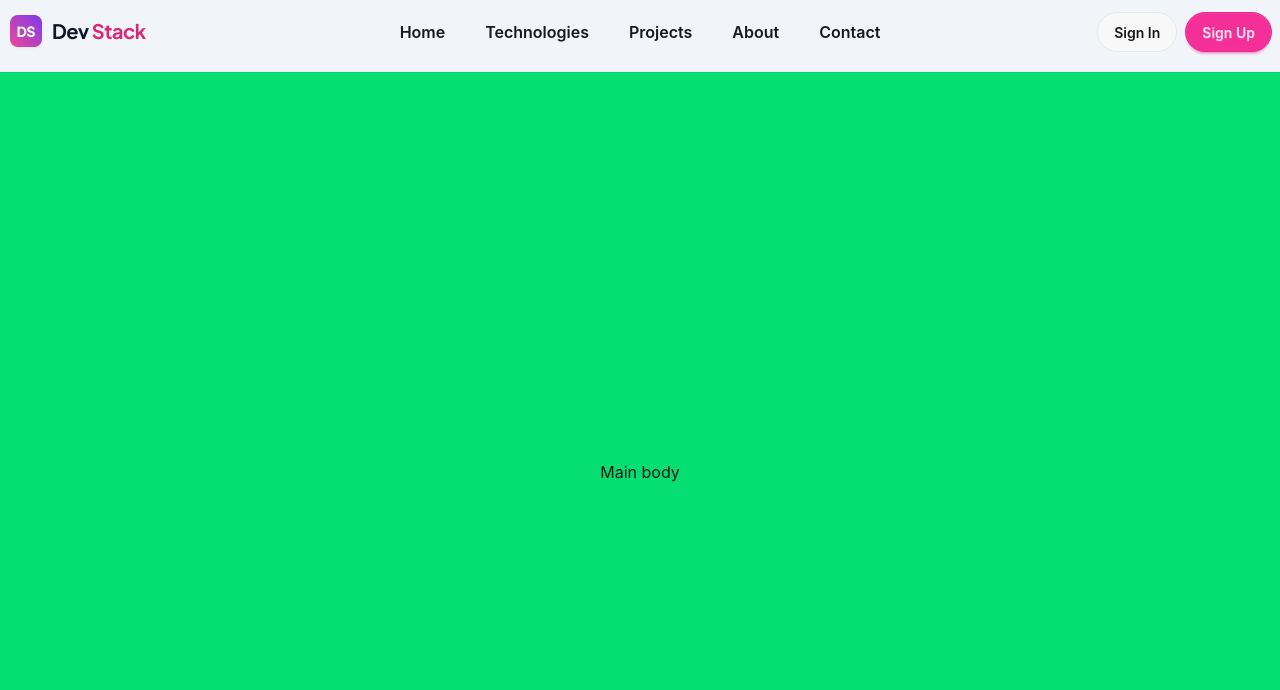
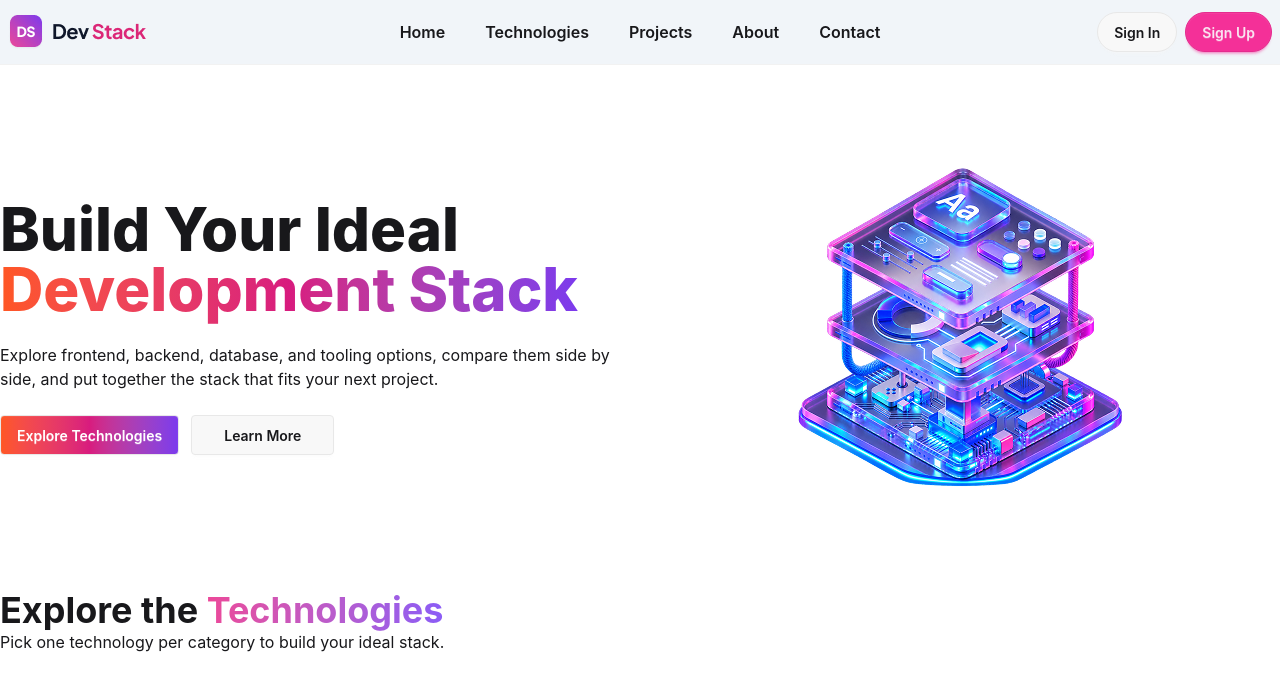
Before and after one commit to TanvirRahman888/DevStack, a React (Vite) app: page / in a window 1280 px wide. Shown: the top 690 px of the page. Built offline with nearby package versions, Linux system fonts and the light colour scheme.

Commit message:
Navbar and Hero Section

```diff
--- a/src/App.tsx
+++ b/src/App.tsx
@@ -1,12 +1,14 @@
 import "./App.css";
-import Body from "./Components/Body/Body";
+import Hero from "./Components/Hero/Hero";
 import Navbar from "./Components/Navbar/Navbar";
+import Technologies from "./Components/Technologies/Technologies";
 
 function App() {
   return (
     <>
       <Navbar/>
-      <Body/>
+      <Hero/>
+      <Technologies/>
     </>
   );
 }
--- a/src/Components/Body/Body.tsx
+++ /dev/null
@@ -1,11 +0,0 @@
-
-
-const Body = () => {
-    return (
-        <div className="h-screen container mx-auto flex justify-center items-center bg-green-400 mt-18">
-            <h1>Main body</h1>
-        </div>
-    );
-};
-
-export default Body;
--- /dev/null
+++ b/src/Components/Hero/Hero.tsx
@@ -0,0 +1,34 @@
+import bannerImage from "../../assets/banner-stack.png";
+const Hero = () => {
+  return (
+    <div>
+      <div className="container mt-16 mx-auto flex flex-col md:flex-row justify-between items-center">
+        <div className="lg:w-1/2 flex flex-col gap-6 text-center md:text-left">
+          <h2 className="font-extrabold text-3xl md:text-6xl">
+            Build Your Ideal <br />
+            <span className="bg-linear-to-r from-[#FF5722] via-[#D81B7E] to-[#7C3AED] bg-clip-text text-transparent">
+              Development Stack
+            </span>
+          </h2>
+          <p>
+            Explore frontend, backend, database, and tooling options, compare
+            them side by side, and put together the stack that fits your next
+            project.
+          </p>
+          <div className="flex justify-center md:justify-start gap-3 lg:w-1/2">
+            <button className="btn bg-linear-to-r from-[#FF5722] via-[#D81B7E] to-[#7C3AED] text-white font-semibold">
+              Explore Technologies
+            </button>
+            <button className="btn font-semibold px-8">Learn More</button>
+          </div>
+        </div>
+        <div className="">
+          <img src={bannerImage} alt="" className="" />
+        </div>
+        <hr />
+      </div>
+    </div>
+  );
+};
+
+export default Hero;
--- a/src/Components/Navbar/Navbar.tsx
+++ b/src/Components/Navbar/Navbar.tsx
@@ -1,7 +1,7 @@
 import logo from "../../assets/logo-text.png"
 const Navbar = () => {
   return (
-    <div className="w-full h-18 bg-[#F1F5F9] fixed shadow-2xs top-0">
+    <div className="w-full h-16 bg-[#F1F5F9] fixed shadow-2xs top-0">
       <div className="lg:container mx-auto max-lg:collapse lg:mb-48  w-full">
         <input id="navbar-1-toggle" className="peer hidden" type="checkbox" />
         <label
--- /dev/null
+++ b/src/Components/Technologies/Technologies.tsx
@@ -0,0 +1,11 @@
+
+const Technologies = () => {
+    return (
+        <div className="container mx-auto mt-0 md:mt-5 lg:mt-0">
+            <h2 className="text-4xl font-bold text-center md:text-left">Explore the <span className="bg-linear-to-r from-[#EC4899] to-[#8B5CF6] bg-clip-text text-transparent">Technologies</span></h2>
+            <p className="text-center md:text-left">Pick one technology per category to build your ideal stack.</p>
+        </div>
+    );
+};
+
+export default Technologies;
```
